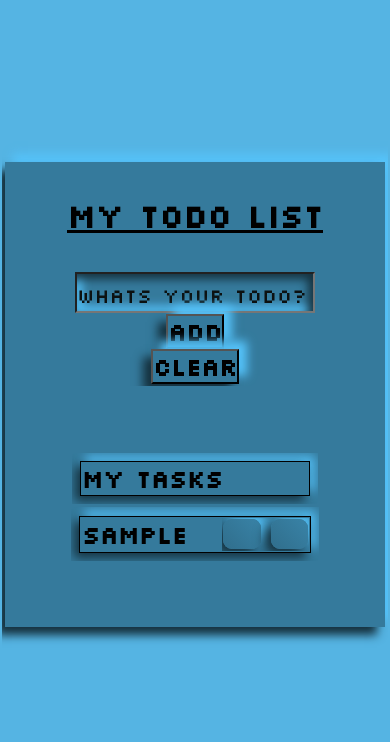
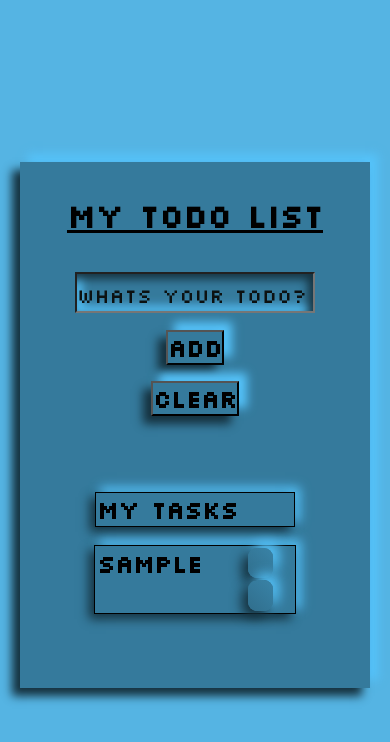
Before and after one commit to Praneethp07/lgm_vip_task1, a plain HTML site: page index.html in a window 390 px wide. Both pictures are taken after typing "Sample" into the empty fields and a click on the button "Add". Drawn offline with Linux system fonts and the light colour scheme.

Commit message:
modified

```diff
--- a/script.js
+++ b/script.js
@@ -41,7 +41,7 @@ if(e.target.classList.contains('delete')){
 
 list.addEventListener('click',(e)=>{
     if(e.target.classList.contains('edit')){
-        e.target.parentElement.classList.toggle('completed');
+        e.target.parentElement.parentElement.classList.toggle('completed');
     }
 });
 function rem(){
--- a/style.css
+++ b/style.css
@@ -4,7 +4,7 @@
     box-sizing: border-box;
     margin: 1px;
     padding: 0;
-    overflow: hidden;
+    /* overflow: hidden; */
 }
 body {
     height:auto;
@@ -40,7 +40,7 @@ h1{
     padding-right: 2rem;
 }
 .item-btn button {
-   padding-right: 1rem;
+   margin-right: 0.7rem;
 }
 
 .container,
@@ -108,6 +108,10 @@ box-shadow:  -6px 6px 12px #15313e,
     font-family: silkscreen;
 }
 @media screen and (max-width:600px){
+    .container{
+        margin: 0%;
+        width: 350px;
+    }
     .headder{
         display: flex;
         flex-direction: column;
@@ -115,7 +119,8 @@ box-shadow:  -6px 6px 12px #15313e,
     .headder button{
         width: fit-content;
         justify-content: center;
-        margin: auto;
+        margin:auto;
+        margin-top: 1rem;
     }
     input{
         width: 15rem;
```
